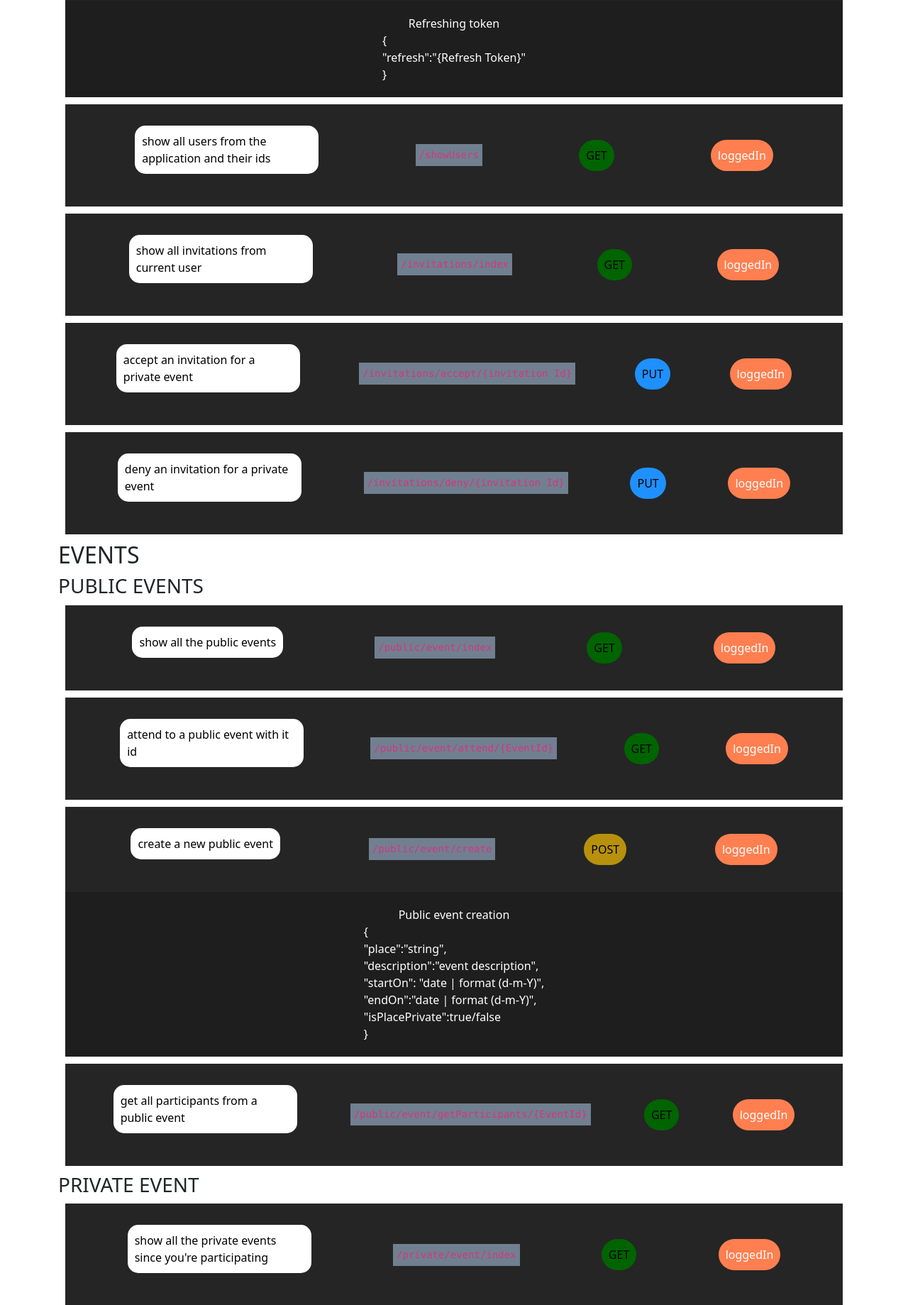
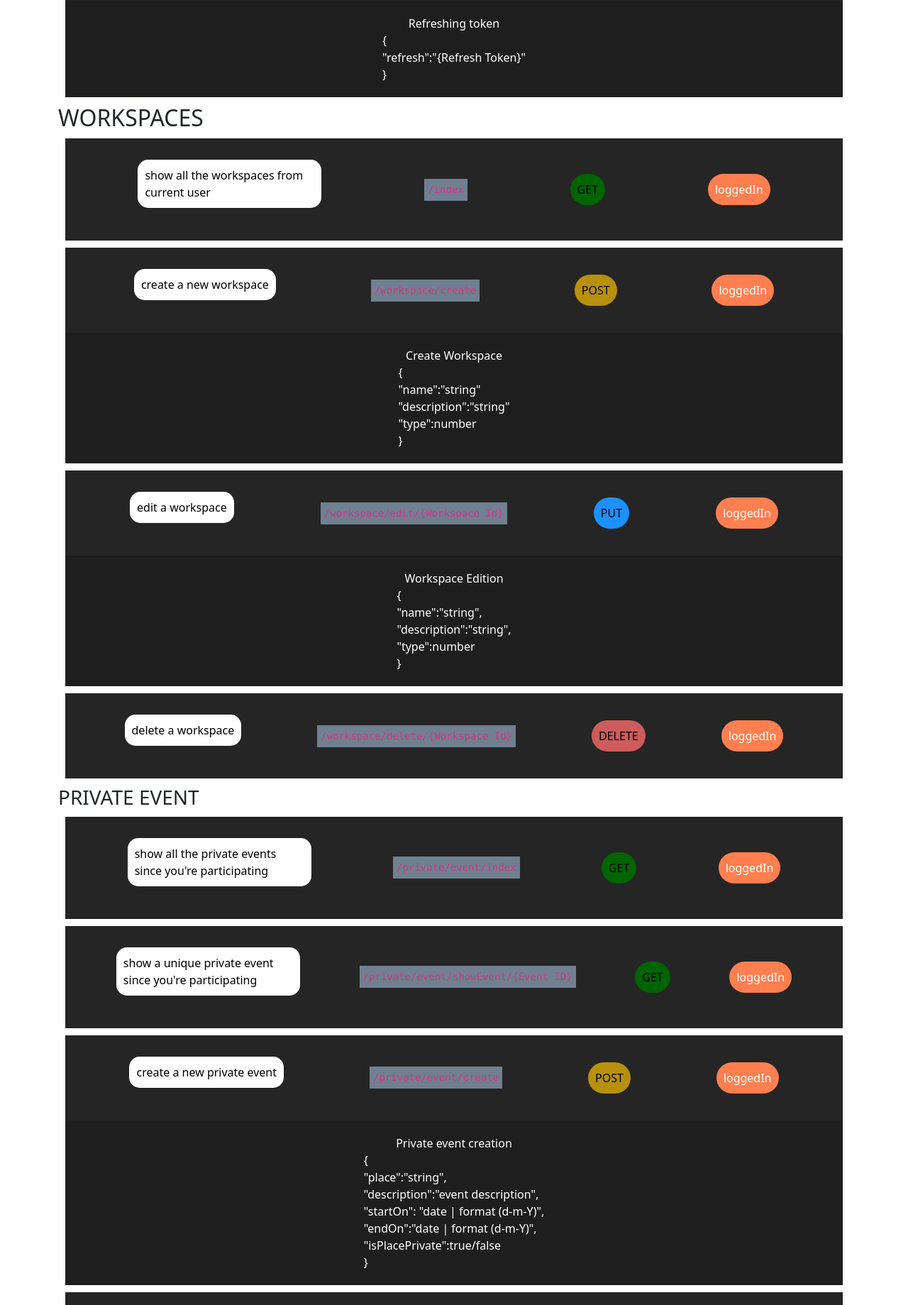
Before and after one commit to Ttst49/trelloApiDjango, a Django app: template templates/doc.html in a window 1280 px wide. Shown: the part 1203-3042 px from the top of the page at 71% size. Run offline with Django 4.2, Linux system fonts and the light colour scheme; the template is opened without the code that fills it, so the values that code supplies are empty; some libraries are stand-ins or nearby versions.

Commit message:
add template for workspaces

```diff
--- a/templates/doc.html
+++ b/templates/doc.html
@@ -56,10 +56,13 @@
             <div class="jsonBody"><span>Refreshing token</span><span>{ <br> "refresh":"{Refresh Token}" <br> }</span></div>
         </div>
 
+
+
+        <h2 class="uppercase">WORKSPACES</h2>
         <div class="blocOfCode">
             <div class="code">
-                <p class="codeTitle">show all users from the application and their ids</p>
-                <code>/showUsers</code>
+                <p class="codeTitle">Show all the workspaces from current user</p>
+                <code>/index</code>
                 <div class="button get">get</div>
                 <div class="log">loggedIn</div>
             </div>
@@ -67,77 +70,52 @@
 
         <div class="blocOfCode">
             <div class="code">
-                <p class="codeTitle">show all invitations from current user</p>
-                <code>/invitations/index</code>
-                <div class="button get">get</div>
+                <p class="codeTitle">Create a new workspace</p>
+                <code>/workspace/create</code>
+                <div class="button post">post</div>
                 <div class="log">loggedIn</div>
+            </div>
+            <div class="jsonBody">
+                <span>Create Workspace</span>
+                <span>
+                    {
+                    <br> "name":"string"
+                    <br> "description":"string"
+                    <br> "type":number
+                    <br>
+                    }
+                </span>
             </div>
         </div>
 
         <div class="blocOfCode">
             <div class="code">
-                <p class="codeTitle">accept an invitation for a private Event</p>
-                <code>/invitations/accept/{invitation Id}</code>
+                <p class="codeTitle">Edit a workspace</p>
+                <code>/workspace/edit/{Workspace Id}</code>
                 <div class="button put">put</div>
                 <div class="log">loggedIn</div>
             </div>
+            <div class="jsonBody"><span>Workspace Edition</span>
+                <span>
+                    {
+                    <br> "name":"string",
+                    <br> "description":"string",
+                    <br> "type":number
+                    <br>
+                    }
+                </span></div>
         </div>
 
         <div class="blocOfCode">
             <div class="code">
-                <p class="codeTitle">deny an invitation for a private Event</p>
-                <code>/invitations/deny/{invitation Id}</code>
-                <div class="button put">put</div>
+                <p class="codeTitle">Delete a workspace</p>
+                <code>/workspace/delete/{Workspace Id}</code>
+                <div class="button delete">delete</div>
                 <div class="log">loggedIn</div>
             </div>
         </div>
 
 
-
-
-
-        <h2 class="uppercase">EVENTS</h2>
-        <h3 class="uppercase">public events</h3>
-        <div class="blocOfCode">
-            <div class="code">
-                <p class="codeTitle">Show all the public events</p>
-                <code>/public/event/index</code>
-                <div class="button get">get</div>
-                <div class="log">loggedIn</div>
-            </div>
-        </div>
-
-        <div class="blocOfCode">
-            <div class="code">
-                <p class="codeTitle">Attend to a public event with it ID</p>
-                <code>/public/event/attend/{EventId}</code>
-                <div class="button get">get</div>
-                <div class="log">loggedIn</div>
-            </div>
-        </div>
-
-        <div class="blocOfCode">
-            <div class="code">
-                <p class="codeTitle">Create a new public event</p>
-                <code>/public/event/create</code>
-                <div class="button post">post</div>
-                <div class="log">loggedIn</div>
-            </div>
-            <div class="jsonBody"><span>Public event creation</span><span>{ <br> "place":"string",<br>
-    "description":"event description",<br>
-    "startOn": "date | format (d-m-Y)",<br>
-    "endOn":"date | format (d-m-Y)",<br>
-    "isPlacePrivate":true/false <br> }</span></div>
-        </div>
-
-        <div class="blocOfCode">
-            <div class="code">
-                <p class="codeTitle">Get all participants from a public event</p>
-                <code>/public/event/getParticipants/{EventId}</code>
-                <div class="button get">get</div>
-                <div class="log">loggedIn</div>
-            </div>
-        </div>
 
         <h3 class="uppercase">private event</h3>
         <div class="blocOfCode">
```
